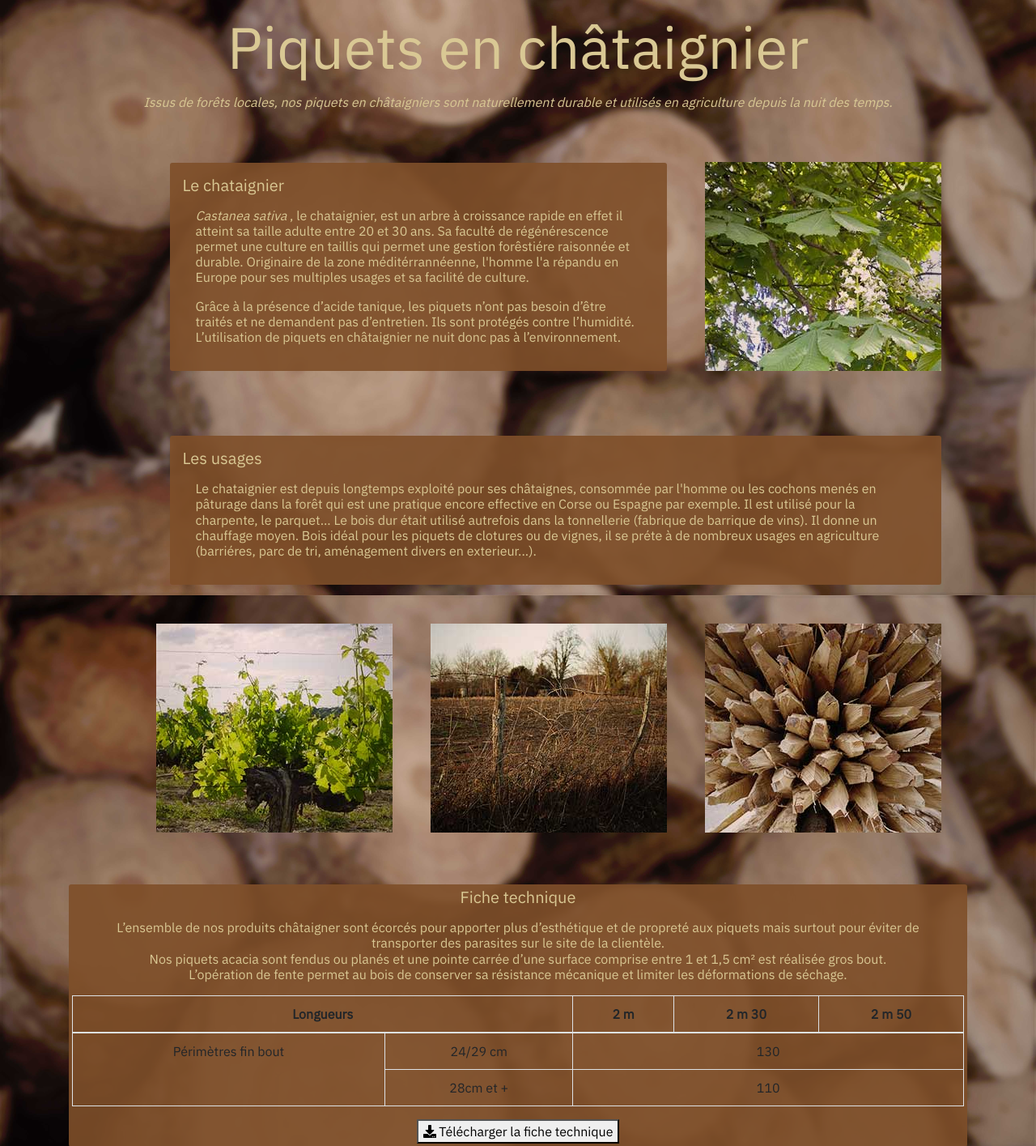
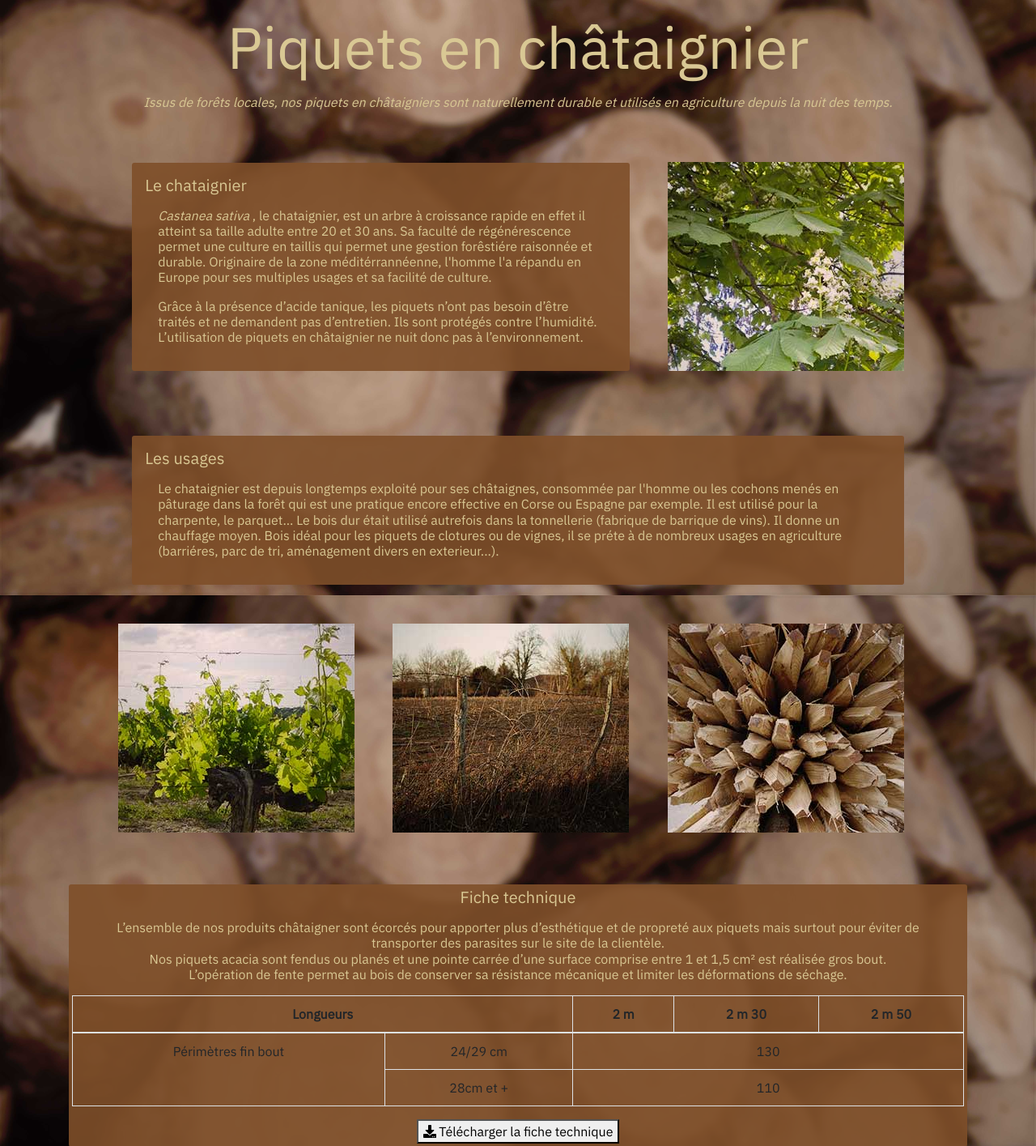
Before and after one commit to Jarod-MIDY/B3D, a PHP site: page /produit.php in a window 1280 px wide. Shown: the part 225-1640 px from the top of the page at 81% size. Run offline with PHP 8.4, Linux system fonts and the light colour scheme; some libraries are stand-ins or nearby versions.

Commit message:
Correction centrage des elements

```diff
--- a/produit.php
+++ b/produit.php
@@ -4,8 +4,7 @@
   <div class="mb-5" id="fil_ariane">Vous êtes ici : <?php include_once 'parts/ariane.php';?></div>
   <h4 class="display-3 text-center">Piquets en châtaignier</h4>
   <p class="text-center sous-titre"><em>Issus de forêts locales, nos piquets en châtaigniers sont naturellement durable et utilisés en agriculture depuis la nuit des temps.</em> </p>
-  <div class="row justify-content-end">
-    <div class="col-lg-1"></div>
+  <div class="row justify-content-center">
     <div class="col-lg-11 col-sm-12 col-md-12">
       <div class="row ">
         <div class="col-lg-8 col-sm-12 col-md-8 p-0">
```
